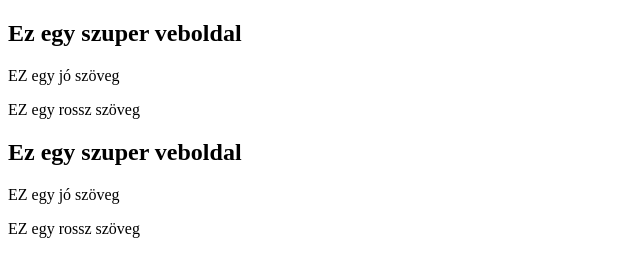
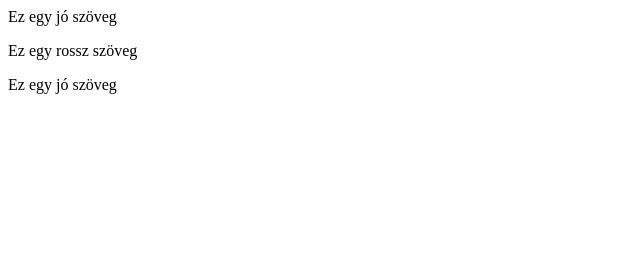
Before and after one commit to utsekdominik/Demo2, a plain HTML site: page index.html in a window 1280 px wide. Shown: the whole page, without its empty margins (0-640 px from the left). Drawn offline with Linux system fonts and the light colour scheme.

Commit message:
Update index.html

```diff
--- a/index.html
+++ b/index.html
@@ -1,20 +1,15 @@
 <!DOCTYPE html>
-<html lang="hu">
+<html lang="en">
 <head>
     <meta charset="UTF-8">
     <meta http-equiv="X-UA-Compatible" content="IE=edge">
-    <meta name="viewport" content="width=
-, initial-scale=1.0">
+    <meta name="viewport" content="width=device-width, initial-scale=1.0">
     <title>Document</title>
 </head>
 <body>
+    <p2>Ez egy jó szöveg</p2>
+    <p> Ez egy rossz szöveg</p>
+    <p>Ez egy jó szöveg</p>
 
 </body>
-    <h2>Ez egy szuper veboldal</h2>
-    <p>EZ egy jó szöveg</p>
-    <p>EZ egy rossz szöveg</p>
-
-    <h2>Ez egy szuper veboldal</h2>
-    <p>EZ egy jó szöveg</p>
-    <p>EZ egy rossz szöveg</p>
 </html>
```
